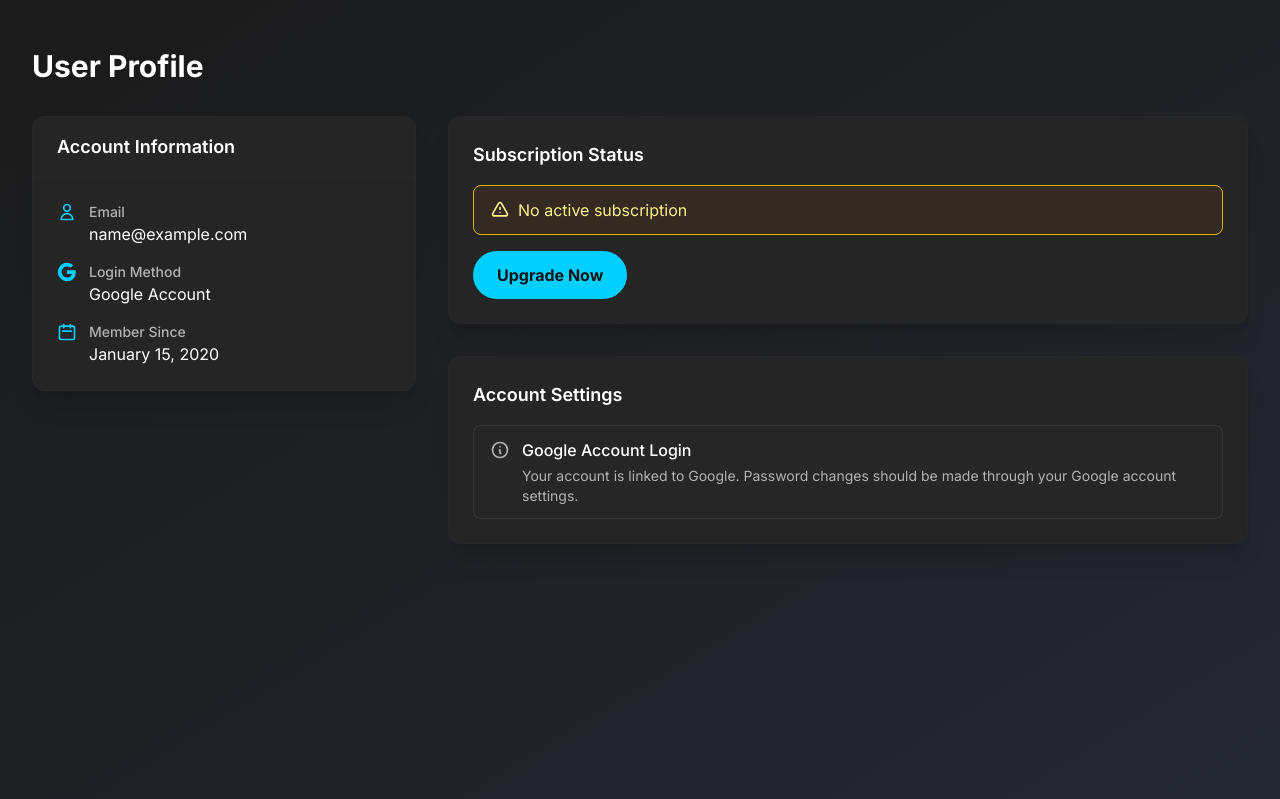
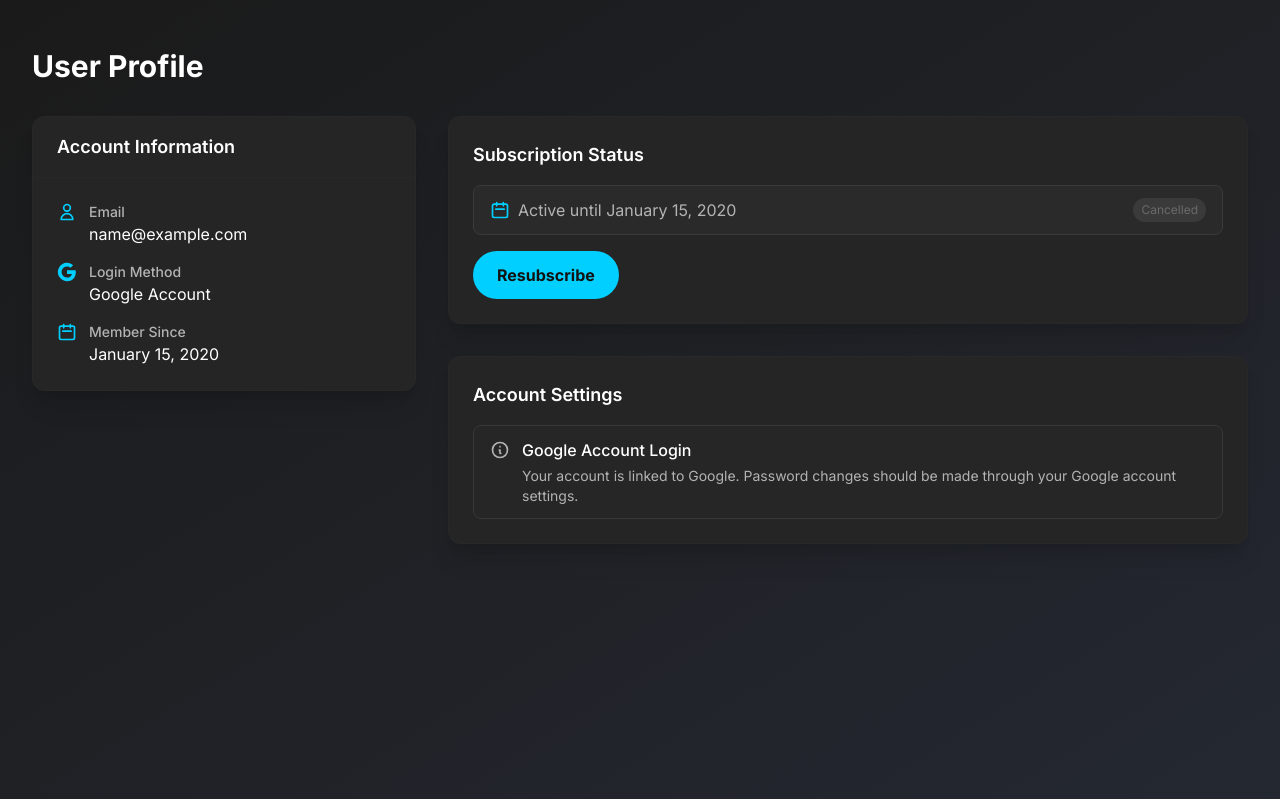
Before and after one commit to brightears/spotify-playlist-generator, a Flask app: page /auth/profile in a window 1280 px wide. Shown: the part 73-872 px from the top of the page. Run offline with Flask 3, Linux system fonts and the light colour scheme; a user stored in the database is signed in; tables that the repository leaves empty hold one stand-in row (values such as "Sample post"); some libraries are stand-ins or nearby versions.

Commit message:
fix: improve cancelled subscription display on profile page
- Show "Active until [date]" for cancelled subscriptions instead of "No active subscription"
- Add cancelled badge to clearly indicate subscription status
- Replace yellow warning styling with subtle dark theme colors
- Add resubscribe button for cancelled users
- Maintain consistent design across all subscription states

🤖 Generated with [Claude Code](https://claude.ai/code)

Co-Authored-By: Claude <noreply@anthropic.com>

```diff
--- a/templates/auth/profile.html
+++ b/templates/auth/profile.html
@@ -60,7 +60,22 @@
         <!-- Subscription Status -->
         <div class="bg-[#252525] rounded-xl border border-[#282828] shadow-xl p-6">
           <h3 class="text-lg font-semibold text-white mb-4">Subscription Status</h3>
-          {% if current_user.has_active_subscription %}
+          {% if current_user.subscription_status == 'canceled' and current_user.subscription_current_period_end %}
+            <div class="bg-[#2a2a2a] border border-[#3a3a3a] px-4 py-3 rounded-lg mb-4">
+              <div class="flex items-center justify-between">
+                <div class="flex items-center">
+                  <svg class="w-5 h-5 mr-2 flex-shrink-0 text-[#00CFFF]" fill="none" stroke="currentColor" viewBox="0 0 24 24">
+                    <path stroke-linecap="round" stroke-linejoin="round" stroke-width="2" d="M8 7V3m8 4V3m-9 8h10M5 21h14a2 2 0 002-2V7a2 2 0 00-2-2H5a2 2 0 00-2 2v12a2 2 0 002 2z"></path>
+                  </svg>
+                  <span class="text-[#b3b3b3]">Active until {{ current_user.subscription_current_period_end.strftime('%B %d, %Y') }}</span>
+                </div>
+                <span class="text-xs text-[#6a6a6a] bg-[#3a3a3a] px-2 py-1 rounded-full">Cancelled</span>
+              </div>
+            </div>
+            <a href="{{ url_for('billing.subscription') }}" class="inline-flex items-center justify-center px-6 py-3 bg-[#00CFFF] text-[#121212] rounded-full font-bold hover:bg-[#00a8d9] transition-all duration-200 transform hover:scale-105">
+              Resubscribe
+            </a>
+          {% elif current_user.has_active_subscription %}
             <div class="bg-[#00CFFF]/10 border border-[#00CFFF]/30 px-4 py-3 rounded-lg mb-4 flex items-center">
               <svg class="w-5 h-5 mr-2 flex-shrink-0 text-[#00CFFF]" fill="none" stroke="currentColor" viewBox="0 0 24 24">
                 <path stroke-linecap="round" stroke-linejoin="round" stroke-width="2" d="M9 12l2 2 4-4m6 2a9 9 0 11-18 0 9 9 0 0118 0z"></path>
@@ -71,9 +86,9 @@
               Manage Subscription
             </a>
           {% else %}
-            <div class="bg-yellow-900/20 border border-yellow-500 text-yellow-200 px-4 py-3 rounded-lg mb-4 flex items-center">
+            <div class="bg-[#2a2a2a] border border-[#3a3a3a] text-[#b3b3b3] px-4 py-3 rounded-lg mb-4 flex items-center">
               <svg class="w-5 h-5 mr-2 flex-shrink-0" fill="none" stroke="currentColor" viewBox="0 0 24 24">
-                <path stroke-linecap="round" stroke-linejoin="round" stroke-width="2" d="M12 9v2m0 4h.01m-6.938 4h13.856c1.54 0 2.502-1.667 1.732-3L13.732 4c-.77-1.333-2.694-1.333-3.464 0L3.34 16c-.77 1.333.192 3 1.732 3z"></path>
+                <path stroke-linecap="round" stroke-linejoin="round" stroke-width="2" d="M13 16h-1v-4h-1m1-4h.01M21 12a9 9 0 11-18 0 9 9 0 0118 0z"></path>
               </svg>
               <span>No active subscription</span>
             </div>
```
